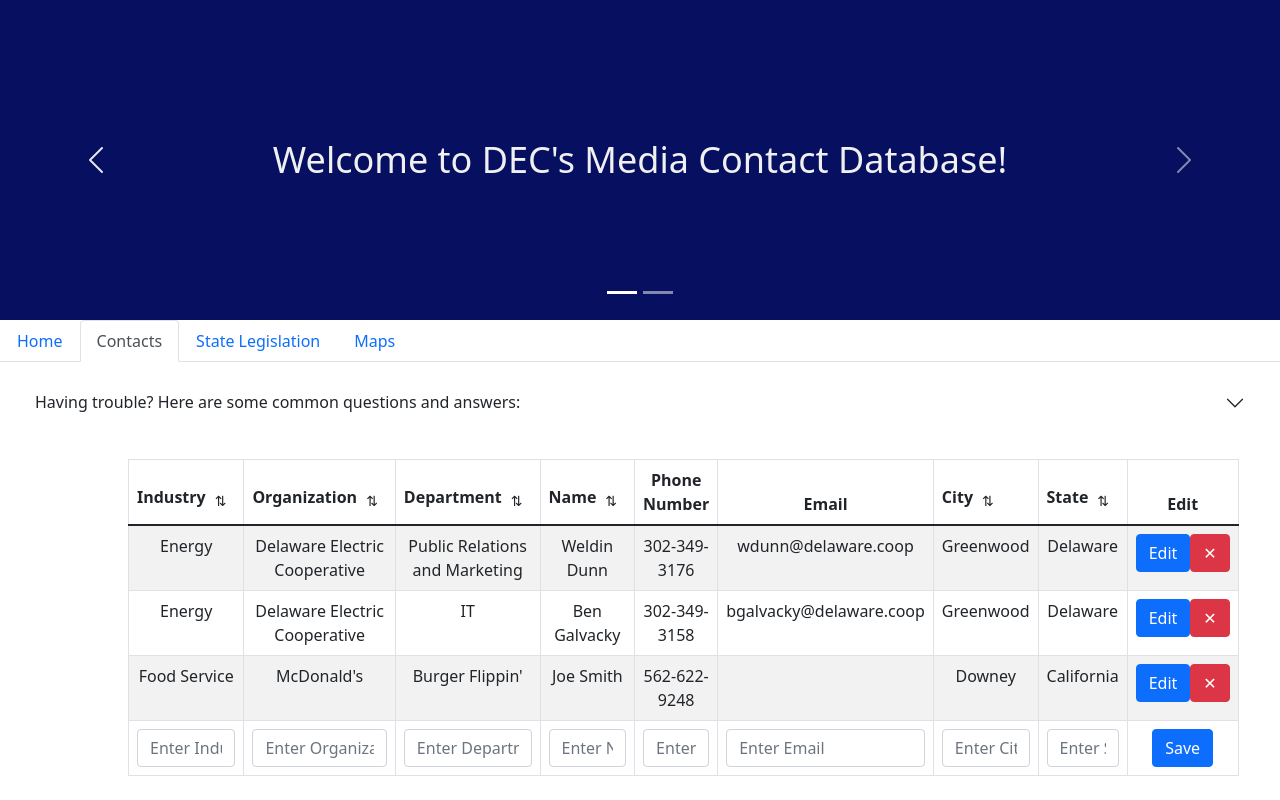
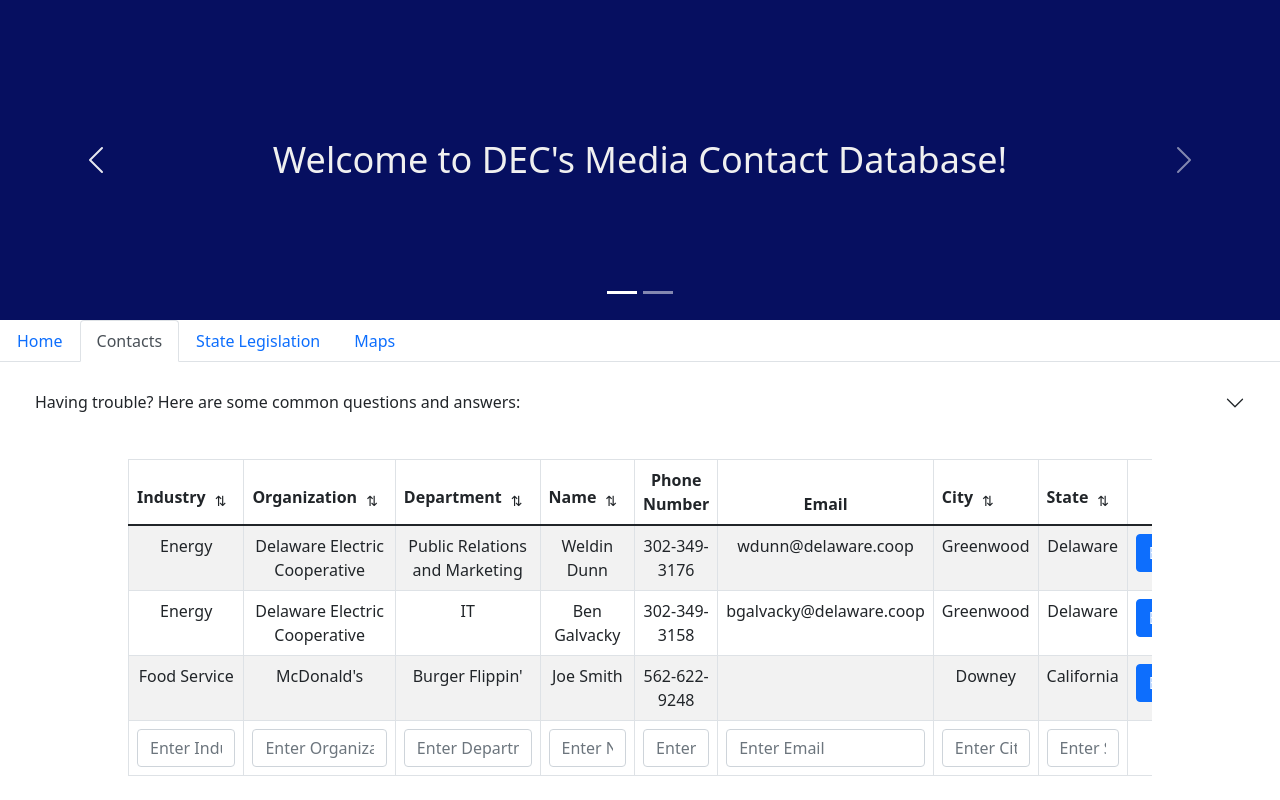
Before and after one commit to weldindunn/media-database, a React (Create React App) app: page / in a window 1280 px wide. Built offline with nearby package versions, Linux system fonts and the light colour scheme.

Commit message:
Made tables responsive

```diff
--- a/src/components/contacts/viewContacts.tsx
+++ b/src/components/contacts/viewContacts.tsx
@@ -53,7 +53,7 @@ export function ViewContacts(): JSX.Element {
         <>
             <ContactHelpBar></ContactHelpBar>
             <div className="contactTable">
-                <Table striped bordered hover responsive="sm">
+                <Table striped bordered hover responsive>
                     <thead>
                         <tr>
                             <th><SortButton
--- a/src/components/legislation/viewLegislation.tsx
+++ b/src/components/legislation/viewLegislation.tsx
@@ -45,7 +45,7 @@ export function ViewLegislation(): JSX.Element {
         <>
             <LegislationHelpBar></LegislationHelpBar>
             <div className="legislationTable">
-                <Table striped bordered hover responsive="sm">
+                <Table striped bordered hover responsive>
                     <thead>
                         <tr>
                             <th>Title</th>
```
